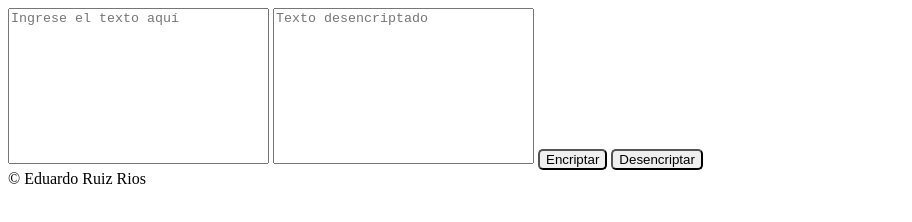
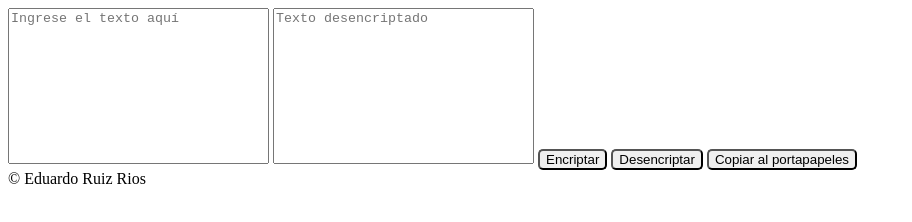
Before and after one commit to iononi/Text-Encrypter, a plain HTML site: page index.html in a window 1280 px wide. Shown: the whole page, without its empty margins (0-912 px from the left). Drawn offline with Linux system fonts and the light colour scheme.

Commit message:
add button to copy encrypted/unencrypted text to clipboard

```diff
--- a/index.html
+++ b/index.html
@@ -26,6 +26,10 @@
         <button name="decrypt" id="decrypt" onclick="decryptText()">
             Desencriptar
         </button>
+
+        <button name="copy-text" id="copy-text" onclick="copyToClipboard()">
+            Copiar al portapapeles
+        </button>
     </div>
 
     <footer>&copy Eduardo Ruiz Rios</footer>
```
